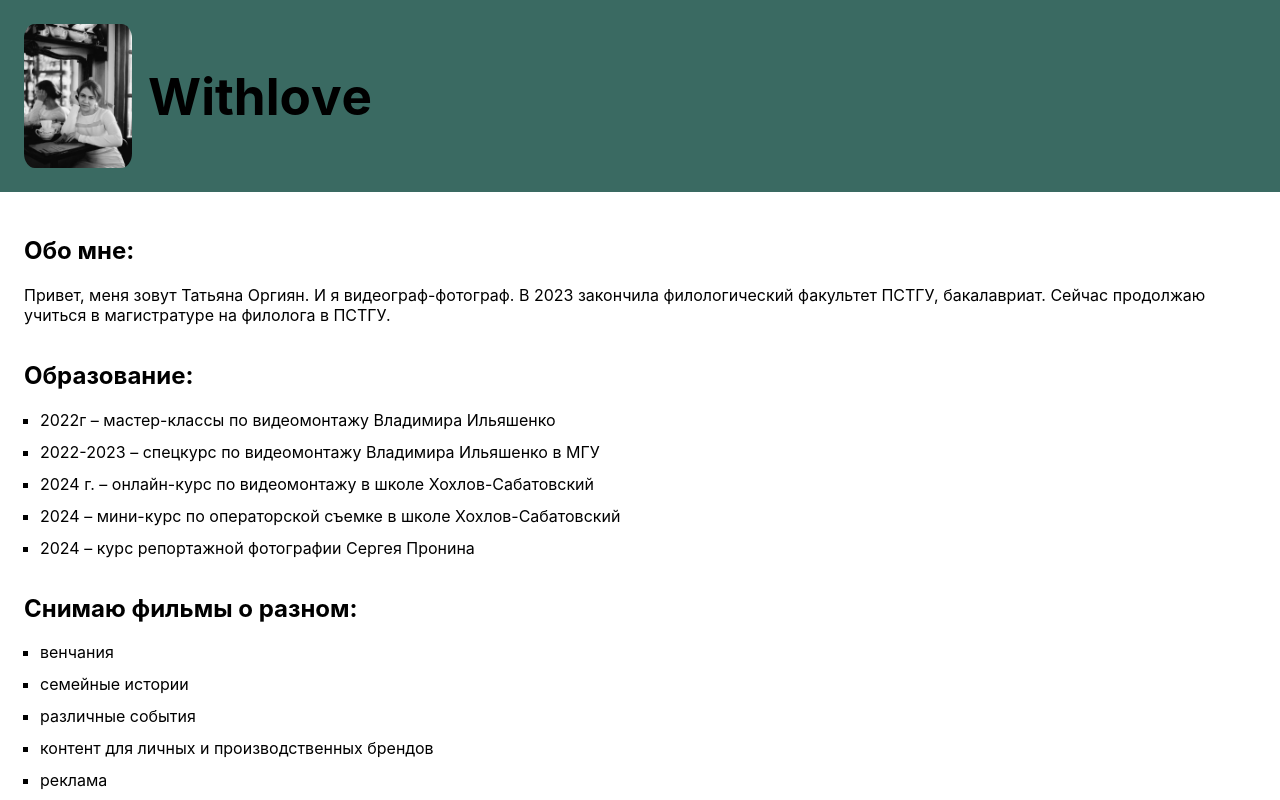
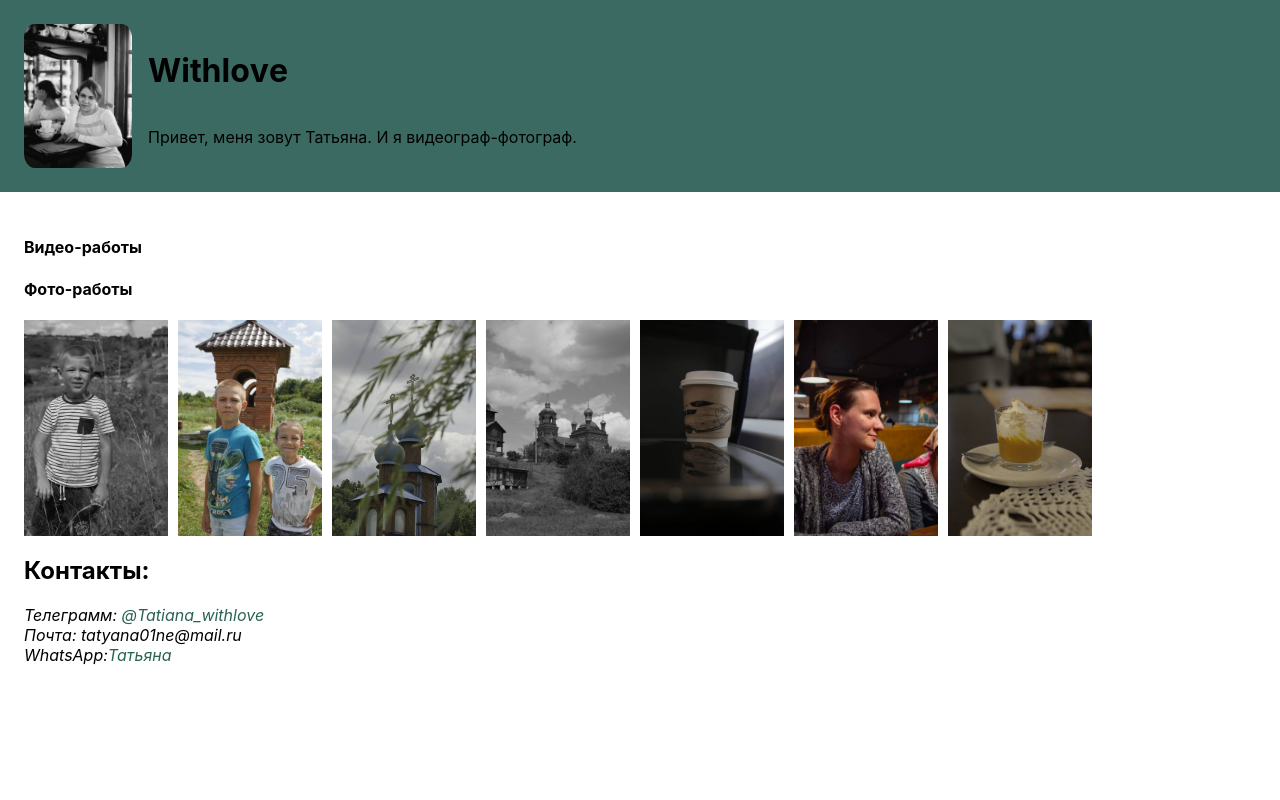
Before and after one commit to 5v374/Withlove, a React (Create React App) app: page / in a window 1280 px wide. Shown: the top 800 px of the page. Built offline with nearby package versions, Linux system fonts and the light colour scheme.

Commit message:
changed the title, removed the components: about, education, film

```diff
--- a/src/App.css
+++ b/src/App.css
@@ -17,7 +17,7 @@ body {
   display: flex;
   gap: 1rem;
   align-items: center;
-  font-size: 1.6rem;
+  font-size: 1rem;
 }
 
 
--- a/src/App.js
+++ b/src/App.js
@@ -1,11 +1,8 @@
 import React from 'react';
 import './App.css';
 import AnimatedText from './components/AnimatedText';
-import About from './components/About';
-import Education from './components/Education';
 import Work from './components/Work';
 import Contacts from './components/Contacts';
-import Film from './components/Film';
 import profileImage from './assets/profile.jpg';
 
 function App() {
@@ -13,12 +10,12 @@ function App() {
     <div className="App">
       <header className="App-header">
       <img src={profileImage} alt="Profile" className="profile-image" />
+      <div>
         <AnimatedText text="Withlove" />
+        <p className="about-text">Привет, меня зовут Татьяна. И я видеограф-фотограф.</p>
+        </div>
       </header>
       <main>
-        <About />
-        <Education />
-        <Film />
         <Work />
         <Contacts />
       </main>
--- a/src/components/Work.jsx
+++ b/src/components/Work.jsx
@@ -1,5 +1,5 @@
 import React, { useState } from "react";
-import './Work.css';
+import "./Work.css";
 const importAll = (r) => r.keys().map(r);
 const images = importAll(
   require.context("../assets/photos", false, /\.(png|jpe?g|svg)$/)
@@ -7,14 +7,11 @@ const images = importAll(
 
 const Work = () => {
   const [isVideoOpen, setIsVideoOpen] = useState(false);
-  const [isPhotoOpen, setIsPhotoOpen] = useState(false);
   const [selectedPhoto, setSelectedPhoto] = useState(null);
 
   const toggleSection = (section) => {
     if (section === "video") {
       setIsVideoOpen(!isVideoOpen);
-    } else if (section === "photo") {
-      setIsPhotoOpen(!isPhotoOpen);
     }
   };
 
@@ -28,9 +25,8 @@ const Work = () => {
 
   return (
     <section id="work">
-      <h3>Мои работы:</h3>
       <h4 onClick={() => toggleSection("video")} style={{ cursor: "pointer" }}>
-        Видео-работы {isVideoOpen ? "-" : "+"}
+        Видео-работы
       </h4>
       {isVideoOpen && (
         <div>
@@ -39,22 +35,20 @@ const Work = () => {
           <a href="https://disk.yandex.ru/d/6s1ItvGQlB6Xfg">Вика-видео</a>
         </div>
       )}
-      <h4 onClick={() => toggleSection("photo")} style={{ cursor: "pointer" }}>
-        Фото-работы {isPhotoOpen ? "-" : "+"}
-      </h4>
-      {isPhotoOpen && (
+      <h4>Фото-работы</h4>
+
       <div className="photo-grid">
         {images.map((photo, index) => (
           <img
             key={index}
             src={photo}
-              alt={`Фото работы ${index + 1}`}
+            alt={index + 1}
             className="image-small"
             onClick={() => openPhoto(photo)}
           />
         ))}
       </div>
-      )}
+
       {selectedPhoto && (
         <div className="photo-overlay" onClick={closePhoto}>
           <img
```
Lines whose indentation alone changed are shown as unchanged.
